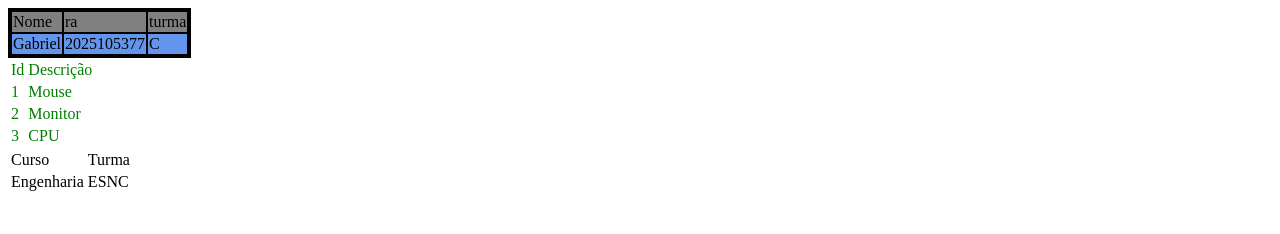
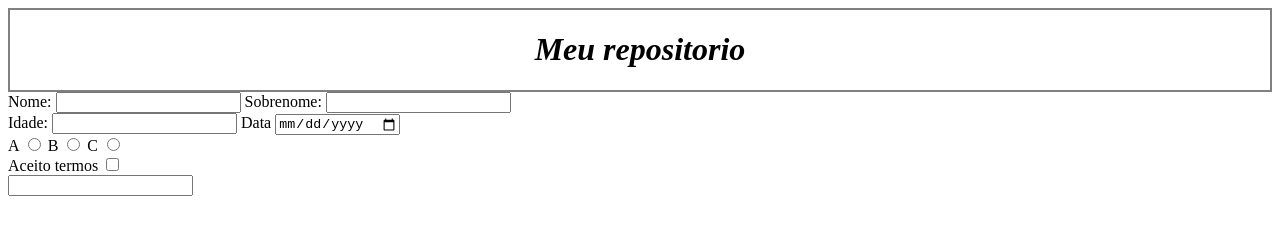
Before and after one commit to Gabrielmarcondess/Garoto-de-programa-, a plain HTML site: page index.html in a window 1280 px wide. Drawn offline with Linux system fonts and the light colour scheme.

Commit message:
Add files via upload

```diff
--- a/index.html
+++ b/index.html
@@ -1,81 +1,44 @@
 <!DOCTYPE html>
-<html lang="pt-BR">
+<html lang="ptBR">
 <head>
     <meta charset="UTF-8">
     <meta name="viewport" content="width=device-width, initial-scale=1.0">
-    <meta http-equiv="X-UA-Compatible" content="ie=edge">
     <title>Document</title>
-    <style>
-            #tabUm{border: solid 2px black; background-color: black}
-            #linhaUm{background-color: gray; border: solid black}
-            .linhaDois{background-color: cornflowerblue}
-            #tabDois{color: green;}
-    </style>
+    <link rel="stylesheet" href="style.css">
 </head>
 <body>
-    <header>
-        <nav>
-
-        </nav>
+    <header id="top">
+        <h1>Meu repositorio</h1>
     </header>
-    <main>
-        <table id="tabUm">
-            <thead>
-                <tr id="linhaUm">
-                    <td>Nome</td>
-                    <td>ra</td>
-                    <td>turma</td>
-                </tr>
-            </thead>
-            <tbody>
-                <tr class="linhaDois">
-                    <td>Gabriel</td>
-                    <td>2025105377</td>
-                    <td>C</td>
-                </tr>
-            </tbody>
-
-        </table>
-        <table id="tabDois">
-            <thead>
-
-                <tr>
-                    <td>Id</td>
-                    <td>Descrição</td>
-                </tr>
-                <tr>
-                    <td>1</td>
-                    <td>Mouse</td>
-                </tr>
-            </thead>
-            <tbody>
-                <tr>
-                    <td>2</td>
-                    <td>Monitor</td>
-                </tr>
-                <tr>
-                    <td>3</td>
-                    <td>CPU</td>
-                </tr>
-            </tbody>
-        </table>
-        <table>
-            <thead>
-                <tr>
-                    <td> Curso</td>
-                    <td> Turma</td>
-                </tr>
-            </thead>
-            <tbody>
-                <tr>
-                <td>Engenharia</td>
-                <td>ESNC</td>
-                </tr>
-            </tbody>
-
-
-
-        </table>
-    </main>
+    <form>
+        <div>
+        <label for="fname">Nome:</label>
+        <input type="text" id="fname">
+        <label for="sname">Sobrenome:</label>
+        <input type="text" id="sname">
+        </div>
+        <div>
+        <Label for="Pidade">Idade:</Label>
+        <input type="number" id="Pidade">
+        <label for="Pdata">Data</label>
+        <input type="date" id="Pdata">
+        </div>
+        <div>
+        <label for="A">A</label>
+        <input type="radio"id="A" name="reposta_questao_10">
+        <Label for="B">B</Label>
+        <input type="radio"id="B"  name="reposta_questao_10">
+        <label for="C">C</label>
+        <input type="radio"id="C"  name="reposta_questao_10">
+    </div>
+    <div>
+        <label for="cheak">Aceito termos</label>
+        <input type="checkbox" id="cheak">
+    </div>
+    <div>
+        <label for="select"></label>
+        <input type="se">
+    </div>
+    </form>
 </body>
 </html>
--- /dev/null
+++ b/style.css
@@ -0,0 +1 @@
+#top{border:solid gray 2px;text-align: center;font-style: italic};
```
